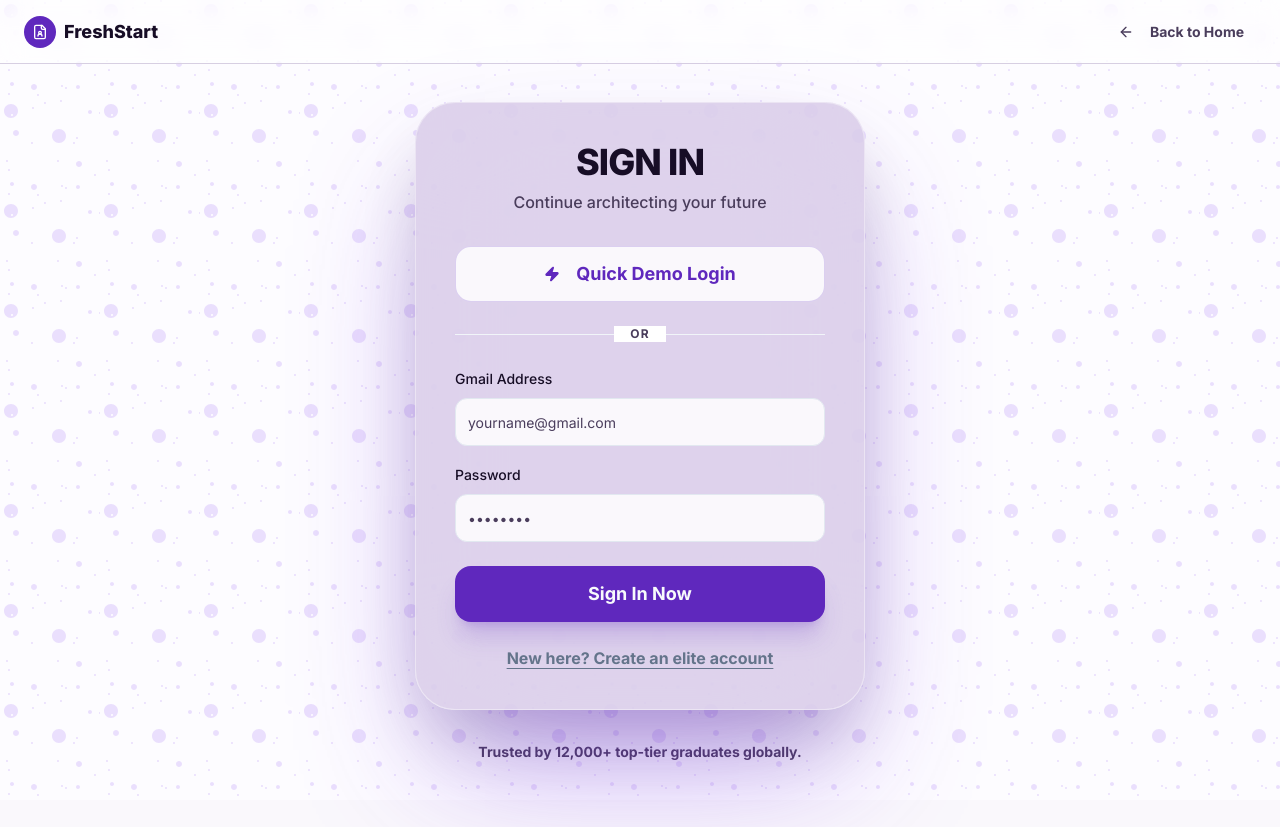
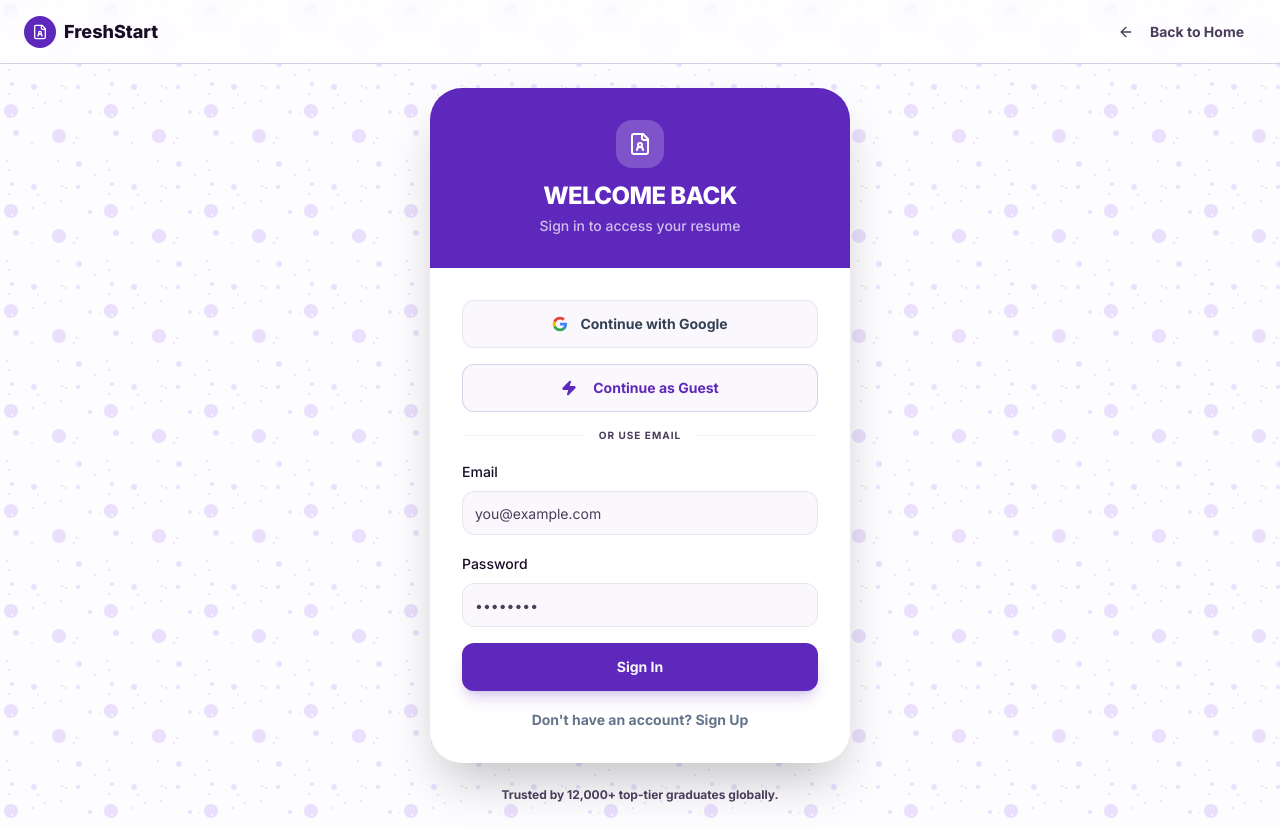
Before and after one commit to Aryaman431/FreshStart, a Next.js app: page /login in a window 1280 px wide. Before the commit the page ends 800 px from the top, so only its background shows below. Built offline with nearby package versions, Linux system fonts and the light colour scheme; no server answers.

Commit message:
Fixed login and api issue

```diff
--- a/src/app/login/page.tsx
+++ b/src/app/login/page.tsx
@@ -1,4 +1,3 @@
-
 "use client";
 
 import React, { useState } from 'react';
@@ -7,45 +6,70 @@ import { useRouter } from 'next/navigation';
 import { Button } from '@/components/ui/button';
 import { Input } from '@/components/ui/input';
 import { Label } from '@/components/ui/label';
-import { FileUser, ArrowLeft, Loader2, Mail, ShieldCheck, Zap } from 'lucide-react';
-import { useAuth, useUser } from '@/firebase';
-import { signInWithEmailAndPassword, createUserWithEmailAndPassword, sendEmailVerification } from 'firebase/auth';
-import { useToast } from '@/hooks/use-toast';
+import { FileUser, ArrowLeft, Loader2, Zap, AlertCircle } from 'lucide-react';
+import { useAuth } from '@/firebase';
+import {
+  signInWithEmailAndPassword,
+  createUserWithEmailAndPassword,
+  signInAnonymously,
+  GoogleAuthProvider,
+  signInWithPopup,
+} from 'firebase/auth';
 
 export default function LoginPage() {
   const [isLogin, setIsLogin] = useState(true);
   const [isLoading, setIsLoading] = useState(false);
   const [email, setEmail] = useState('');
   const [password, setPassword] = useState('');
-  const [verificationSent, setVerificationSent] = useState(false);
+  const [error, setError] = useState('');
 
   const auth = useAuth();
-  const { user } = useUser();
-  const { toast } = useToast();
   const router = useRouter();
 
-  // Redirect if already logged in and verified
-  React.useEffect(() => {
-    if (user && user.emailVerified) {
-      router.push('/builder');
+  const getErrorMessage = (code: string) => {
+    switch (code) {
+      case 'auth/invalid-credential':
+      case 'auth/wrong-password':
+        return 'Incorrect password. Please try again.';
+      case 'auth/user-not-found':
+        return 'No account found with this email. Please sign up.';
+      case 'auth/email-already-in-use':
+        return 'An account with this email already exists. Please sign in.';
+      case 'auth/invalid-email':
+        return 'Please enter a valid email address.';
+      case 'auth/weak-password':
+        return 'Password must be at least 6 characters.';
+      case 'auth/too-many-requests':
+        return 'Too many failed attempts. Please wait and try again.';
+      case 'auth/popup-closed-by-user':
+        return 'Google sign-in was cancelled.';
+      default:
+        return 'Something went wrong. Please try again.';
     }
-  }, [user, router]);
+  };
 
-  const handleQuickLogin = async () => {
+  const handleGoogleLogin = async () => {
+    setError('');
     setIsLoading(true);
     try {
-      await signInWithEmailAndPassword(auth, "demo@gmail.com", "password123");
-      toast({
-        title: "Demo Login Success",
-        description: "Welcome to your high-fidelity workspace.",
-      });
+      const provider = new GoogleAuthProvider();
+      await signInWithPopup(auth, provider);
       router.push('/builder');
-    } catch (error: any) {
-      toast({
-        variant: "destructive",
-        title: "Demo Login Unavailable",
-        description: "Please create a personal account to continue.",
-      });
+    } catch (e: any) {
+      setError(getErrorMessage(e.code));
+    } finally {
+      setIsLoading(false);
+    }
+  };
+
+  const handleGuestLogin = async () => {
+    setError('');
+    setIsLoading(true);
+    try {
+      await signInAnonymously(auth);
+      router.push('/builder');
+    } catch (e: any) {
+      setError('Could not start guest session. Please try again.');
     } finally {
       setIsLoading(false);
     }
@@ -53,43 +77,21 @@ export default function LoginPage() {
 
   const handleAuth = async (e: React.FormEvent) => {
     e.preventDefault();
-
-    if (!email.endsWith('@gmail.com')) {
-      toast({
-        variant: "destructive",
-        title: "Invalid Email",
-        description: "Please use a @gmail.com address.",
-      });
+    setError('');
+    if (password.length < 6) {
+      setError('Password must be at least 6 characters.');
       return;
     }
-
     setIsLoading(true);
     try {
       if (isLogin) {
-        const userCredential = await signInWithEmailAndPassword(auth, email, password);
-        if (!userCredential.user.emailVerified) {
-          toast({
-            title: "Check Your Email",
-            description: "Please verify your email to unlock your account features.",
-          });
+        await signInWithEmailAndPassword(auth, email, password);
       } else {
+        await createUserWithEmailAndPassword(auth, email, password);
+      }
       router.push('/builder');
-        }
-      } else {
-        const userCredential = await createUserWithEmailAndPassword(auth, email, password);
-        await sendEmailVerification(userCredential.user);
-        setVerificationSent(true);
-        toast({
-          title: "Verification Sent!",
-          description: "A link has been sent to your Gmail inbox.",
-        });
-      }
-    } catch (error: any) {
-      toast({
-        variant: "destructive",
-        title: "Auth Error",
-        description: error.message || "Authentication failed.",
-      });
+    } catch (e: any) {
+      setError(getErrorMessage(e.code));
     } finally {
       setIsLoading(false);
     }
@@ -97,7 +99,7 @@ export default function LoginPage() {
 
   return (
     <div className="min-h-screen flex flex-col bg-background geometric-pattern">
-      {/* Mini Nav */}
+      {/* Nav */}
       <nav className="h-16 px-6 flex items-center justify-between border-b bg-white/50 backdrop-blur-md">
         <Link href="/" className="flex items-center space-x-2">
           <div className="w-8 h-8 bg-primary rounded-lg flex items-center justify-center text-white">
@@ -106,122 +108,126 @@ export default function LoginPage() {
           <span className="font-black text-lg">FreshStart</span>
         </Link>
         <Button variant="ghost" size="sm" asChild className="font-bold text-muted-foreground">
-          <Link href="/">
-            <ArrowLeft className="h-4 w-4 mr-2" /> Back to Home
-          </Link>
+          <Link href="/"><ArrowLeft className="h-4 w-4 mr-2" /> Back to Home</Link>
         </Button>
       </nav>
 
-      {/* Main Container */}
       <div className="flex-1 flex items-center justify-center p-6">
-        <div className="w-full max-w-[450px] perspective-2000">
-          <div className="spatial-card p-10 bg-white shadow-2xl overflow-hidden relative border-none">
+        <div className="w-full max-w-[420px]">
+          <div className="bg-white rounded-[2rem] shadow-2xl overflow-hidden">
 
-            {verificationSent ? (
-              <div className="text-center space-y-8 py-4">
-                <div className="w-24 h-24 bg-primary/10 rounded-full flex items-center justify-center mx-auto animate-bounce">
-                  <ShieldCheck className="h-12 w-12 text-primary" />
+            {/* Header */}
+            <div className="bg-primary p-8 text-white text-center space-y-1">
+              <div className="w-12 h-12 bg-white/20 rounded-2xl flex items-center justify-center mx-auto mb-3">
+                <FileUser className="h-6 w-6" />
               </div>
-                <div className="space-y-4">
-                  <h2 className="text-3xl font-black uppercase tracking-tight">Verify Email</h2>
-                  <p className="text-muted-foreground font-medium text-lg leading-relaxed">
-                    We've sent a link to <span className="text-primary font-bold">{email}</span>. Please verify to access the builder.
-                  </p>
-                </div>
-                <Button
-                  className="w-full h-14 rounded-2xl font-bold bg-primary text-lg"
-                  onClick={() => router.push('/')}
-                >
-                  Return to Home
-                </Button>
-              </div>
-            ) : (
-              <div className="space-y-8">
-                <div className="space-y-2 text-center">
-                  <h1 className="text-4xl font-black uppercase tracking-tight text-foreground">
-                    {isLogin ? 'Sign In' : 'Join Us'}
+              <h1 className="text-2xl font-black uppercase tracking-tight">
+                {isLogin ? 'Welcome Back' : 'Create Account'}
               </h1>
-                  <p className="text-muted-foreground font-medium">
-                    {isLogin ? 'Continue architecting your future' : 'Start building your elite career narrative'}
+              <p className="text-white/70 text-sm font-medium">
+                {isLogin ? 'Sign in to access your resume' : 'Join 12k+ graduates building their future'}
               </p>
             </div>
 
-                <div className="space-y-4">
+            <div className="p-8 space-y-4">
+
+              {/* Inline error */}
+              {error && (
+                <div className="flex items-start gap-2 bg-red-50 border border-red-200 text-red-700 rounded-xl px-4 py-3 text-sm font-medium">
+                  <AlertCircle className="h-4 w-4 mt-0.5 shrink-0" />
+                  <span>{error}</span>
+                </div>
+              )}
+
+              {/* Google */}
               <Button
                 variant="outline"
-                    className="w-full h-14 rounded-2xl font-bold border-primary/20 hover:bg-primary/5 text-primary text-lg"
-                    onClick={handleQuickLogin}
+                className="w-full h-12 rounded-xl font-bold border-slate-200 hover:bg-slate-50 text-slate-700 flex items-center justify-center gap-3"
+                onClick={handleGoogleLogin}
                 disabled={isLoading}
               >
-                    <Zap className="h-5 w-5 mr-2 fill-primary" />
-                    Quick Demo Login
+                <svg className="h-5 w-5" viewBox="0 0 24 24">
+                  <path d="M22.56 12.25c0-.78-.07-1.53-.2-2.25H12v4.26h5.92c-.26 1.37-1.04 2.53-2.21 3.31v2.77h3.57c2.08-1.92 3.28-4.74 3.28-8.09z" fill="#4285F4"/>
+                  <path d="M12 23c2.97 0 5.46-.98 7.28-2.66l-3.57-2.77c-.98.66-2.23 1.06-3.71 1.06-2.86 0-5.29-1.93-6.16-4.53H2.18v2.84C3.99 20.53 7.7 23 12 23z" fill="#34A853"/>
+                  <path d="M5.84 14.09c-.22-.66-.35-1.36-.35-2.09s.13-1.43.35-2.09V7.07H2.18C1.43 8.55 1 10.22 1 12s.43 3.45 1.18 4.93l3.66-2.84z" fill="#FBBC05"/>
+                  <path d="M12 5.38c1.62 0 3.06.56 4.21 1.64l3.15-3.15C17.45 2.09 14.97 1 12 1 7.7 1 3.99 3.47 2.18 7.07l3.66 2.84c.87-2.6 3.3-4.53 6.16-4.53z" fill="#EA4335"/>
+                </svg>
+                Continue with Google
               </Button>
 
-                  <div className="relative py-2">
+              {/* Guest */}
+              <Button
+                variant="outline"
+                className="w-full h-12 rounded-xl font-bold border-primary/20 hover:bg-primary/5 text-primary"
+                onClick={handleGuestLogin}
+                disabled={isLoading}
+              >
+                <Zap className="h-4 w-4 mr-2 fill-primary" />
+                Continue as Guest
+              </Button>
+
+              <div className="relative">
                 <div className="absolute inset-0 flex items-center">
-                      <span className="w-full border-t border-slate-100"></span>
+                  <span className="w-full border-t border-slate-100" />
                 </div>
-                    <div className="relative flex justify-center text-xs uppercase">
-                      <span className="bg-white px-4 text-muted-foreground font-bold tracking-widest">OR</span>
+                <div className="relative flex justify-center text-[10px] uppercase">
+                  <span className="bg-white px-4 text-muted-foreground font-bold tracking-widest">or use email</span>
                 </div>
               </div>
 
-                  <form onSubmit={handleAuth} className="space-y-6">
-                    <div className="space-y-4">
+              {/* Email form */}
+              <form onSubmit={handleAuth} className="space-y-4">
                 <div className="space-y-2">
-                        <Label htmlFor="login-email">Gmail Address</Label>
+                  <Label htmlFor="email">Email</Label>
                   <Input
-                          id="login-email"
+                    id="email"
                     type="email"
-                          placeholder="yourname@gmail.com"
+                    placeholder="you@example.com"
                     value={email}
-                          onChange={(e) => setEmail(e.target.value)}
+                    onChange={(e) => { setEmail(e.target.value); setError(''); }}
                     required
-                          className="h-12 rounded-xl border-slate-200 focus:ring-primary text-lg"
+                    className="h-11 rounded-xl border-slate-200"
                   />
                 </div>
                 <div className="space-y-2">
-                        <Label htmlFor="login-password">Password</Label>
+                  <Label htmlFor="password">Password</Label>
                   <Input
-                          id="login-password"
+                    id="password"
                     type="password"
                     placeholder="••••••••"
                     value={password}
-                          onChange={(e) => setPassword(e.target.value)}
+                    onChange={(e) => { setPassword(e.target.value); setError(''); }}
                     required
-                          className="h-12 rounded-xl border-slate-200 focus:ring-primary text-lg"
+                    className="h-11 rounded-xl border-slate-200"
                   />
-                      </div>
                 </div>
 
                 <Button
                   type="submit"
-                      className="w-full h-14 rounded-2xl font-bold bg-primary hover:bg-primary/90 text-lg shadow-xl shadow-primary/20"
+                  className="w-full h-12 rounded-xl font-bold bg-primary hover:bg-primary/90 shadow-lg shadow-primary/20"
                   disabled={isLoading}
                 >
                   {isLoading ? (
-                        <Loader2 className="h-6 w-6 animate-spin" />
+                    <Loader2 className="h-5 w-5 animate-spin" />
                   ) : (
-                        isLogin ? 'Sign In Now' : 'Create & Verify'
+                    isLogin ? 'Sign In' : 'Create Account'
                   )}
                 </Button>
 
                 <div className="text-center">
                   <button
                     type="button"
-                        onClick={() => setIsLogin(!isLogin)}
-                        className="text-base font-bold text-slate-500 hover:text-primary transition-all underline underline-offset-4"
+                    onClick={() => { setIsLogin(!isLogin); setError(''); }}
+                    className="text-sm font-bold text-slate-500 hover:text-primary transition-colors"
                   >
-                        {isLogin ? "New here? Create an elite account" : "Already have an account? Sign in"}
+                    {isLogin ? "Don't have an account? Sign Up" : "Already have an account? Sign In"}
                   </button>
                 </div>
               </form>
             </div>
           </div>
-            )}
-          </div>
 
-          <p className="text-center mt-8 text-sm font-bold text-muted-foreground">
+          <p className="text-center mt-6 text-xs font-bold text-muted-foreground">
             Trusted by 12,000+ top-tier graduates globally.
           </p>
         </div>
```
Lines whose indentation alone changed are shown as unchanged.
